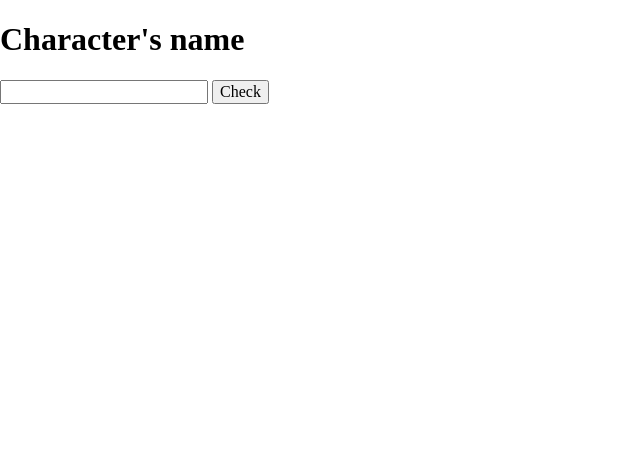
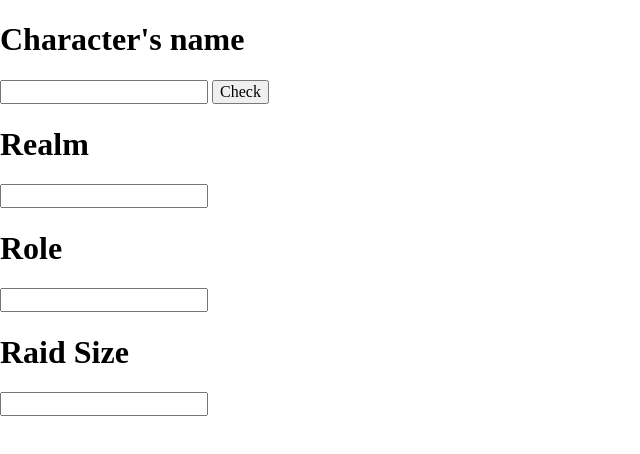
Before and after one commit to martincosimano/warcraftStatistics, a plain HTML site: page index.html in a window 1280 px wide. Shown: the whole page, without its empty margins (0-640 px from the left). Drawn offline with nearby package versions, Linux system fonts and the light colour scheme; files that its build step writes are made by us from their sources.

Commit message:
added some inputs to retrieve data

```diff
--- a/index.html
+++ b/index.html
@@ -14,8 +14,14 @@
 	<body>
 
 		<h1>Character's name</h1>
-		<input id='input1' type="text" name="" value="">
+		<input id='nameInput' type="text" name="" value="">
 		<button type="button" name="button">Check</button>
+		<h1>Realm</h1>
+		<input id='realmInput' type="text" name="" value="">
+		<h1>Role</h1>
+		<input id='roleInput' type="text" name="" value="">
+		<h1>Raid Size</h1>
+		<input id='raidSizeInput' type="text" name="" value="">
 
 		<script type="text/javascript" src="main.js"></script>
 	</body>
```
